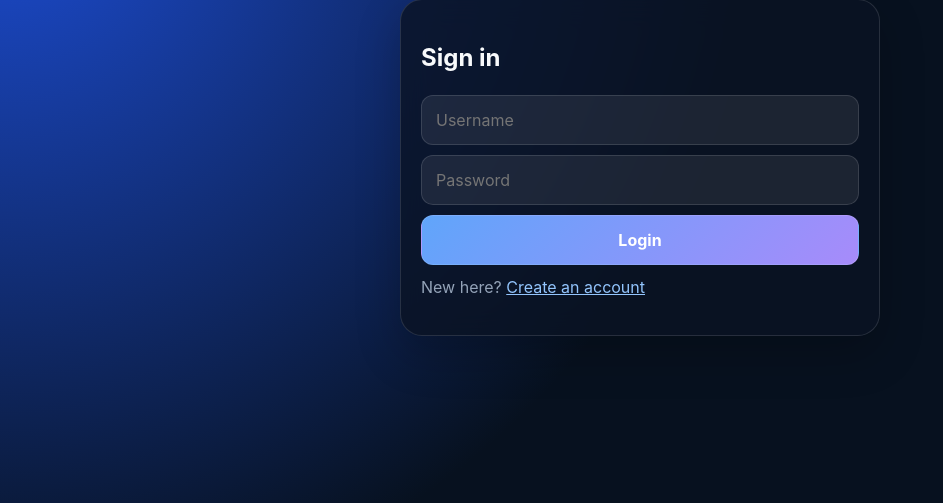
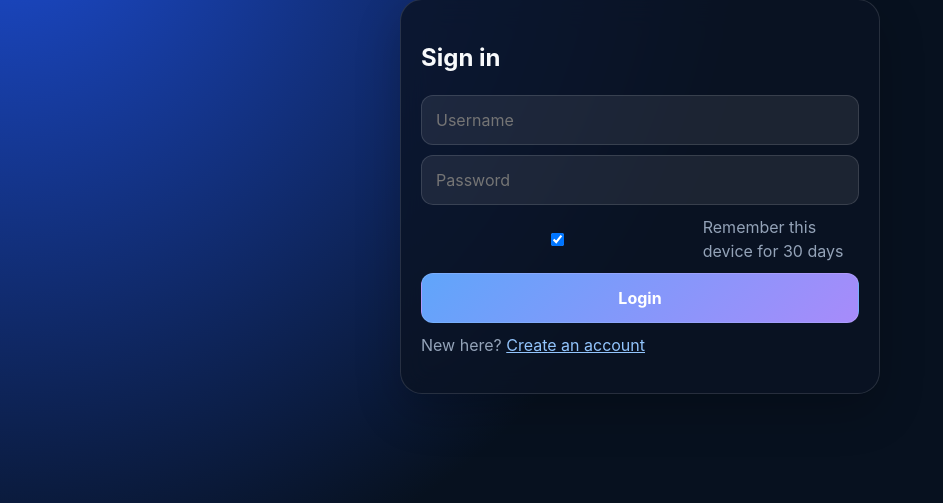
Before and after one commit to nathankychin/Masterification, a Flask app: page / in a window 1280 px wide. Shown: the part 129-632 px from the top of the page, without its empty margins (0-943 px from the left). Run offline with Flask 3, Linux system fonts and the light colour scheme.

Commit message:
Add files via upload

```diff
--- a/app.py
+++ b/app.py
@@ -3,6 +3,7 @@ import os
 import random
 import sqlite3
 from datetime import datetime, timedelta
+from functools import wraps
 
 from flask import Flask, flash, redirect, render_template, request, session, url_for, jsonify
 from werkzeug.security import check_password_hash, generate_password_hash
@@ -15,6 +16,13 @@ except ImportError:
 
 app = Flask(__name__)
 app.secret_key = os.environ.get("FLASK_SECRET_KEY", "dev-secret-please-change")
+app.permanent_session_lifetime = timedelta(days=30)
+app.config.update(
+    SESSION_COOKIE_SAMESITE="Lax",
+    SESSION_COOKIE_HTTPONLY=True,
+    SESSION_COOKIE_SECURE=os.environ.get("SESSION_COOKIE_SECURE", "0").lower() in {"1", "true", "yes", "on"},
+    SESSION_REFRESH_EACH_REQUEST=True,
+)
 
 # Logging: stream to stdout so Render captures stack traces and info
 import logging
@@ -35,6 +43,17 @@ app.config["PREFERRED_URL_SCHEME"] = os.environ.get("PREFERRED_URL_SCHEME", "htt
 @app.context_processor
 def inject_app_context():
     return {"app_name": APP_NAME, "app_domain": APP_DOMAIN}
+
+@app.before_request
+def refresh_permanent_session():
+    if session.get("user_id"):
+        session.permanent = True
+
+@app.after_request
+def set_security_headers(response):
+    response.headers.setdefault("X-Content-Type-Options", "nosniff")
+    response.headers.setdefault("X-Frame-Options", "DENY")
+    return response
 
 if OPENAI_AVAILABLE and OPENAI_API_KEY:
     client = OpenAI(api_key=OPENAI_API_KEY)
@@ -276,11 +295,11 @@ def get_skill_category_fallback(skill_name: str) -> str:
 def generate_question_ai(skill_name: str, skill_context: str, category: str, exam_board: str) -> str:
     """Generate exam-style questions for a specific topic."""
     prompt_text = (
-        f"Create 3 exam-style {exam_board} questions for the topic '{skill_name}'. "
-        f"Use the subject context: {skill_context}. "
-        f"The questions should be appropriate for the grade level and should focus on the exact topic, not the whole subject. "
-        f"Keep the topic specific and use the exam board terminology. "
-        f"Return only the question text, each on its own line."
+        f"You are an exam question writer for {exam_board} preparation. "
+        f"Create 2 unique, topic-specific questions for the exact topic '{skill_name}'. "
+        f"Use the syllabus context: {skill_context}. "
+        f"These questions should be appropriate for the stated exam level and should focus on the exact topic rather than the whole subject. "
+        f"Return only the two question texts, each on its own line."
     )
     if not client:
         return generate_question_fallback(skill_name, skill_context, exam_board)
@@ -290,14 +309,14 @@ def generate_question_ai(skill_name: str, skill_context: str, category: str, exa
             messages=[
                 {
                     "role": "system",
-                    "content": "You are an exam question writer. Create precise, topic-based questions at the correct level.",
+                    "content": "You are an expert exam question writer using a large language model. Generate high-quality, unique questions for a specific topic.",
                 },
                 {
                     "role": "user",
                     "content": prompt_text,
                 },
             ],
-            temperature=0.7,
+            temperature=0.8,
             max_tokens=220,
         )
         return response.choices[0].message.content.strip()
@@ -309,9 +328,8 @@ def generate_question_ai(skill_name: str, skill_context: str, category: str, exa
 def generate_question_fallback(skill_name: str, skill_context: str, exam_board: str) -> str:
     """Fallback question generation."""
     return (
-        f"1. Explain the key concepts of {skill_name} as if you were answering a {exam_board} exam question.\n"
-        f"2. Describe one important process related to {skill_name} and why it matters.\n"
-        f"3. Give a short example of how {skill_name} would appear in an exam scenario."
+        f"1. Explain the main concept within {skill_name} that would be tested by a {exam_board} question.\n"
+        f"2. Describe a specific application of {skill_name} or the process it covers in a way an exam answer would show."
     )
 
 
@@ -386,12 +404,12 @@ def feedback_for(skill_name, score):
 
 
 def login_required(route):
+    @wraps(route)
     def wrapper(*args, **kwargs):
         if not current_user():
             flash("Please sign in to continue.")
             return redirect(url_for("login"))
         return route(*args, **kwargs)
-    wrapper.__name__ = route.__name__
     return wrapper
 
 
@@ -472,7 +490,9 @@ def register():
         conn.commit()
         conn.close()
         session["user_id"] = user["id"]
-        flash("Account created successfully.")
+        session["role"] = user["role"]
+        session.permanent = True
+        flash("Account created successfully. Your device will stay signed in for 30 days.")
         return redirect(url_for("index"))
 
     return render_template("auth.html", mode="register")
@@ -494,7 +514,12 @@ def login():
         if user and check_password_hash(user["password_hash"], password):
             session["user_id"] = user["id"]
             session["role"] = user["role"]
-            flash("Welcome back.")
+            remember_device = request.form.get("remember_device", "on") == "on"
+            session.permanent = remember_device
+            if remember_device:
+                flash("Welcome back. This device will stay signed in for 30 days.")
+            else:
+                flash("Welcome back. This session will expire when you close your browser.")
             return redirect(url_for("index"))
 
         flash("Invalid username or password.")
--- a/templates/auth.html
+++ b/templates/auth.html
@@ -5,6 +5,12 @@
   <form method="post">
     <input name="username" placeholder="Username" required>
     <input name="password" type="password" placeholder="Password" required>
+    {% if mode != 'register' %}
+      <label class="muted" style="display:flex; align-items:center; gap: 10px;">
+        <input type="checkbox" name="remember_device" checked>
+        Remember this device for 30 days
+      </label>
+    {% endif %}
     {% if mode == 'register' %}
       <label class="muted">Exam board</label>
       <select name="exam_board" required>
--- a/templates/base.html
+++ b/templates/base.html
@@ -102,7 +102,9 @@
         <div class="nav">
           {% if session.get('user_id') %}
             <a href="{{ url_for('index') }}">Dashboard</a>
-            <a href="{{ url_for('dev_console') }}">Dev Console</a>
+            {% if session.get('role') == 'admin' %}
+              <a href="{{ url_for('dev_console') }}">Dev Console</a>
+            {% endif %}
             <a href="{{ url_for('logout') }}">Logout</a>
           {% else %}
             <a href="{{ url_for('login') }}">Login</a>
```
